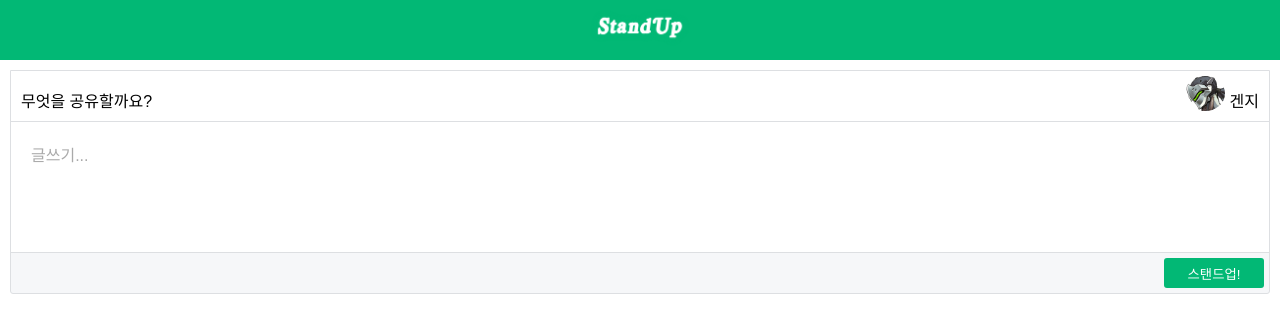
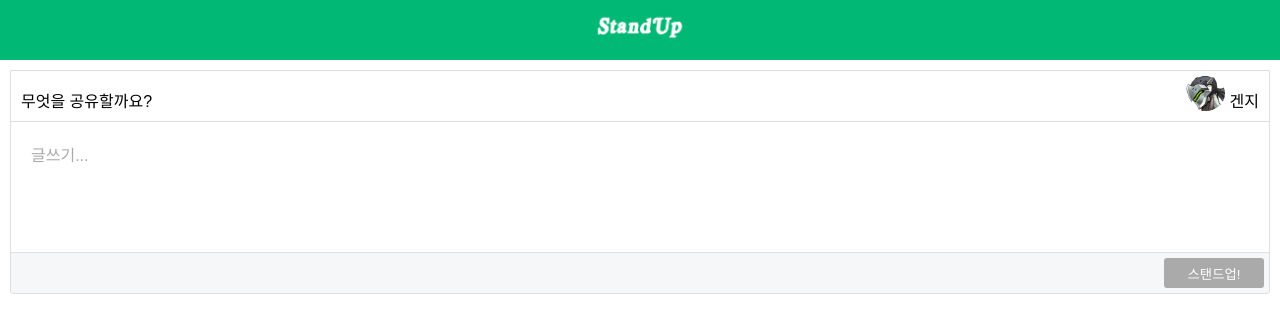
Before and after one commit to ehrudxo/standup, a React (Create React App) app: page / in a window 1280 px wide. Shown: the top 332 px of the page. Built offline with nearby package versions, Linux system fonts and the light colour scheme.

Commit message:
Card delete, Editor changed, event added

```diff
--- a/src/App.js
+++ b/src/App.js
@@ -2,6 +2,8 @@ import React, { Component } from 'react';
 import logo from './img/stand_up_logo.png';
 import './App.css';
 import Editor from './Editor'
+// import config from './config'
+// console.log(config.apiKey); // 여기 주석은 일부러 남겨 두었습니다. 변화를 확인하세요.
 
 class App extends Component {
   constructor(){
@@ -10,7 +12,9 @@ class App extends Component {
     this.doodles = [];
   }
   submit(content){
-    console.log(content);
+    if(content){
+      console.log(content);
+    }
   }
   isAnonymous(){
     return true;
--- a/src/Editor.css
+++ b/src/Editor.css
@@ -37,3 +37,6 @@
   border-radius: 3px 3px 3px 3px;
   border: 0px;
 }
+.upload:disabled{
+  background-color: #aaa;
+}
--- a/src/Editor.js
+++ b/src/Editor.js
@@ -10,8 +10,10 @@ class Editor extends Component {
     this.onPaste = this.onPaste.bind(this);
     this.editorChange = this.editorChange.bind(this);
     this.getCard = this.getCard.bind(this);
+    this.hasValue = this.hasValue.bind(this);
     this.state ={
-      embedlyUrl : undefined
+      embedlyUrl : undefined,
+      content : undefined
     }
   }
   detectURL(text){
@@ -43,6 +45,9 @@ class Editor extends Component {
       return(<div/>);
     }
   }
+  hasValue(value){
+    return (!value)?false:(value.trim()===""?false:true);
+  }
   handleSubmit(event){
     this.props.submit();
   }
@@ -59,7 +64,9 @@ class Editor extends Component {
           {this.getCard(this.state.embedlyUrl)}
         </div>
         <div className="actionBar">
-          <button className="upload" onClick={this.handleSubmit}><span>스탠드업!</span></button>
+          <button className="upload"
+            disabled={!this.hasValue(this.state.content)}
+            onClick={this.handleSubmit}><span>스탠드업!</span></button>
         </div>
       </div>
     );
```
Also changed, not shown: src/Card.css (deleted), src/Card.js (deleted).
